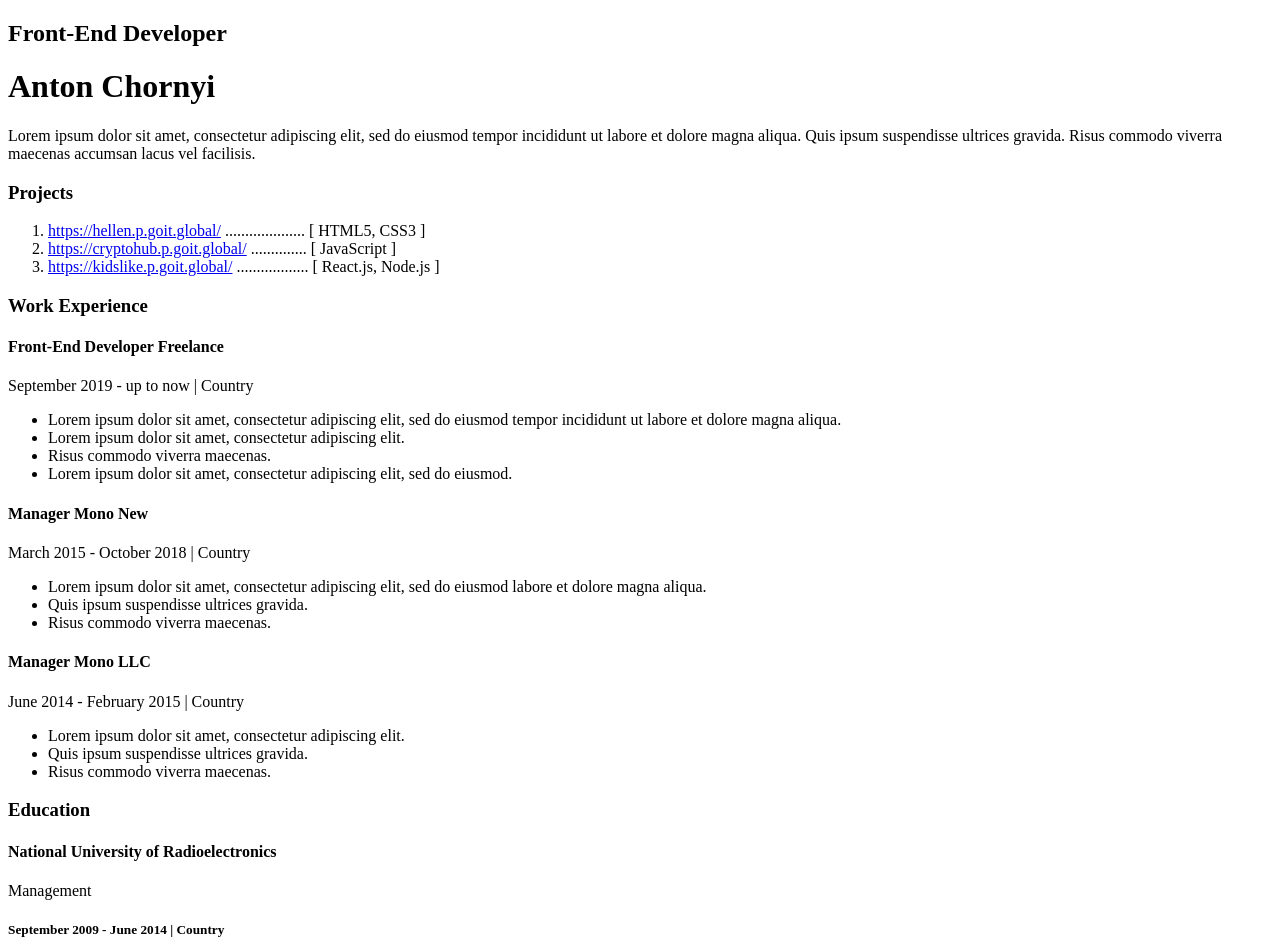
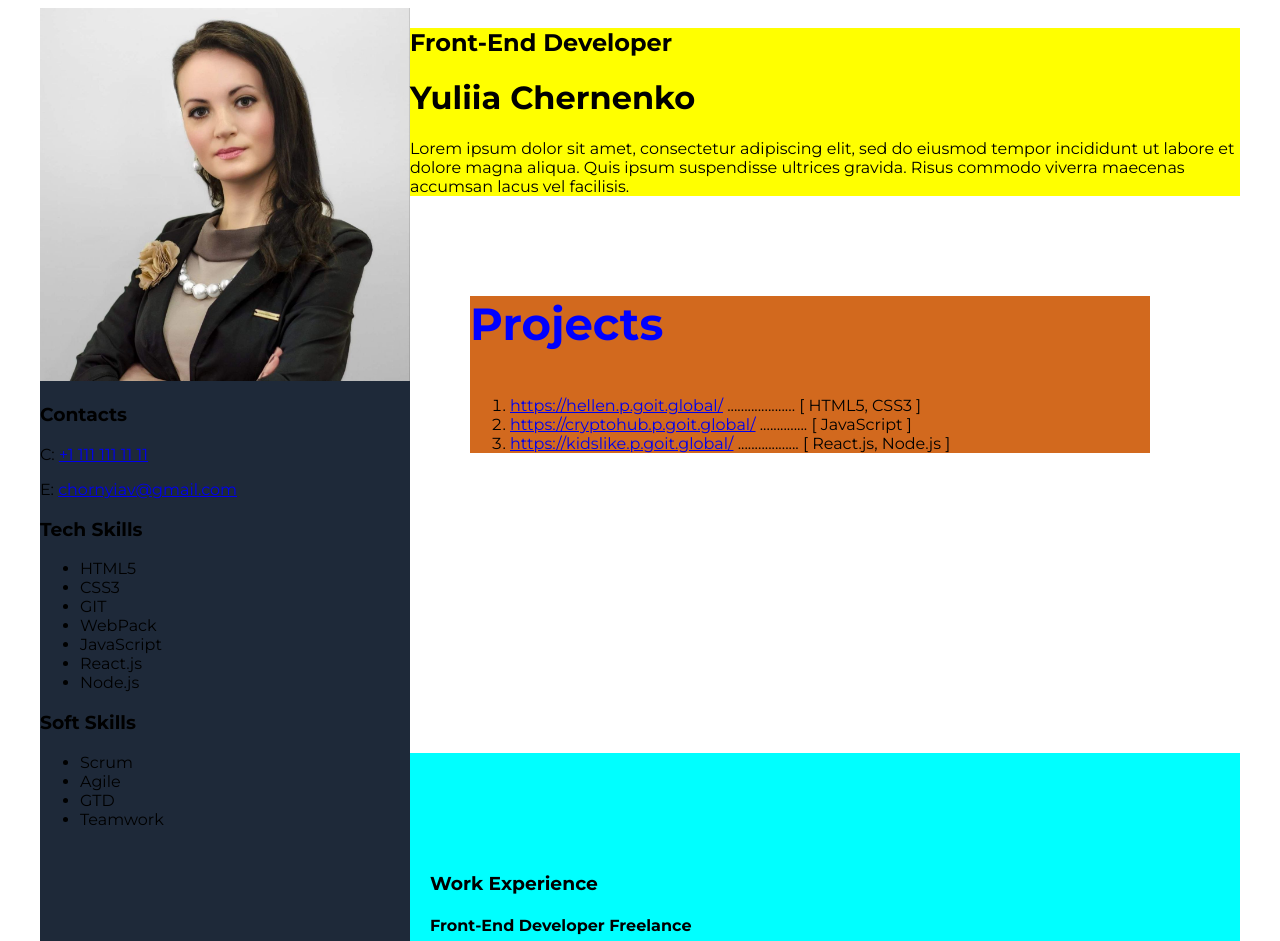
Before and after one commit to JyliaUX/MyCV, a plain HTML site: page index.html in a window 1280 px wide. Shown: the top 941 px of the page. Drawn offline with Linux system fonts and the light colour scheme.

Commit message:
CSS styles

```diff
--- /dev/null
+++ b/CSS/style.css
@@ -0,0 +1,69 @@
+
+body {
+    font-family: 'Montserrat', sans-serif;
+}
+
+/* main styles */
+
+.main {
+display: flex;
+flex-direction: row-reverse;
+background-color: #E5E5E5;
+width: 1200px;
+margin: 0 auto;
+}
+
+/* main conntent styles */
+.main_content {
+    background-color: #FFFFFF;
+}
+
+/* about styles */
+
+.about {
+    background-color: yellow;
+}
+
+/* projects styles */
+
+.projects {
+    background-color: chocolate;
+    margin-top: 100px;
+    margin-bottom: 300px;
+    margin-left: 60px;
+    margin-right: 90px;
+
+    /* margin: 100px 300px 60px 90px;
+    margin: 50px;
+    margin: 100px 50px; */
+}
+
+.project_title {
+    font-size: 45px;
+    color: blue;
+}
+
+/* work styles */
+
+.work {
+    background-color: cyan;
+    padding-top: 100px;
+    padding-bottom: 50px;
+    padding-left: 20px;
+    padding-right: 40px;
+
+    /* padding: 100px 50px 20px 40px;
+    padding: 50px;
+    padding: 50px 100px; */
+}
+
+/* education styles */
+
+.Education {
+    background-color: darkblue;
+}
+
+/* sidebar styles */
+.sidebar {
+    background-color: #1E2939;
+}
--- a/index.html
+++ b/index.html
@@ -5,18 +5,22 @@
     <meta http-equiv="X-UA-Compatible" content="IE=edge">
     <meta name="viewport" content="width=device-width, initial-scale=1.0">
     <title>Resume</title>
+    <link rel="preconnect" href="https://fonts.googleapis.com">
+<link rel="preconnect" href="https://fonts.gstatic.com" crossorigin>
+<link href="https://fonts.googleapis.com/css2?family=Montserrat:wght@400;700&display=swap" rel="stylesheet">
+    <link rel="stylesheet" href="./css/style.css">
 </head>
 <body>
 
 <!--Main-->
-<div>
+<div class="main">
     <!--Main Content-->
-    <div>
+    <div class="main_content">
         <!--about user-->
-        <div>
+        <div class="about">
             <h2>Front-End Developer</h2>
 
-            <h1>Anton Chornyi</h1>
+            <h1>Yuliia Chernenko</h1>
 
             <p>
                 Lorem ipsum dolor sit amet, consectetur adipiscing elit, sed do eiusmod tempor incididunt ut labore et dolore magna aliqua.
@@ -24,8 +28,8 @@
             </p>
         </div>
         <!--Projects-->
-        <div>
-            <h3>Projects</h3>
+        <div class="projects">
+            <h3 class="project_title">Projects</h3>
 
             <ol>
                 <li>
@@ -47,7 +51,7 @@
 
         </div>
         <!--Work-->
-        <div>
+        <div class="work">
             <h3>Work Experience</h3>
             <!--Company 1-->
             <div>
@@ -84,16 +88,16 @@
             </div>
         </div>
         <!--Education-->
-        <div>
+        <div class="Education">
             <h3>Education</h3>
             <h4>National University of Radioelectronics</h4>
-            <p>Management</p>
-            <h5>September 2009 - June 2014   |   Country</h5>
+            <h4>Management</h4>
+            <p>September 2009 - June 2014   |   Country</p>
         </div>
     </div>
     <!--Sidebar-->
-    <aside>
-        <img src="img/photo_2022-10-29_00-27-20.jpg" alt="user photo"width="400">
+    <aside class="sidebar">
+        <img src="img/photo_2022-10-29_00-27-20.jpg" alt="user photo"width="370">
         <!--Contacts-->
         <div>
             <h3>Contacts</h3>
```
